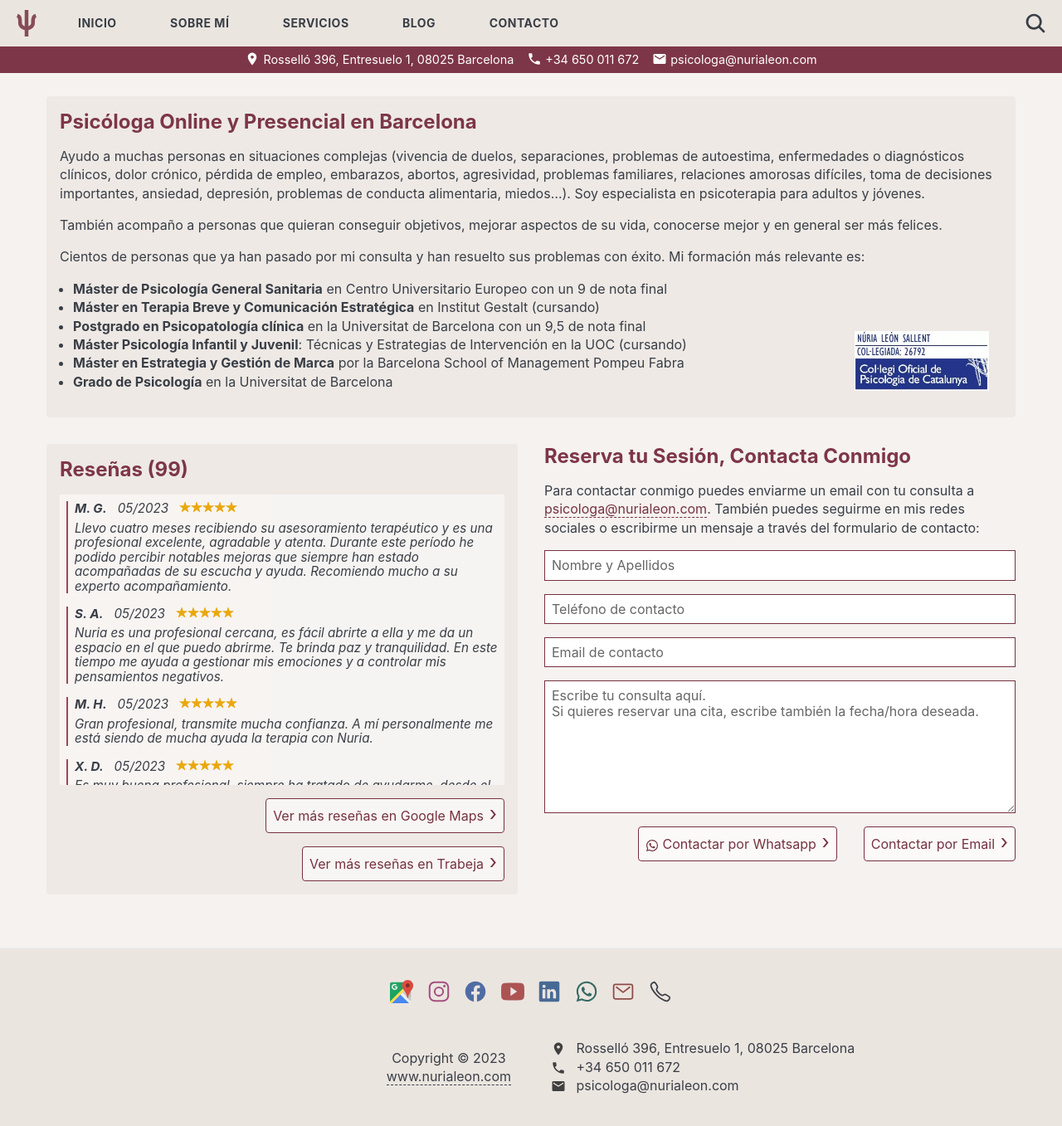
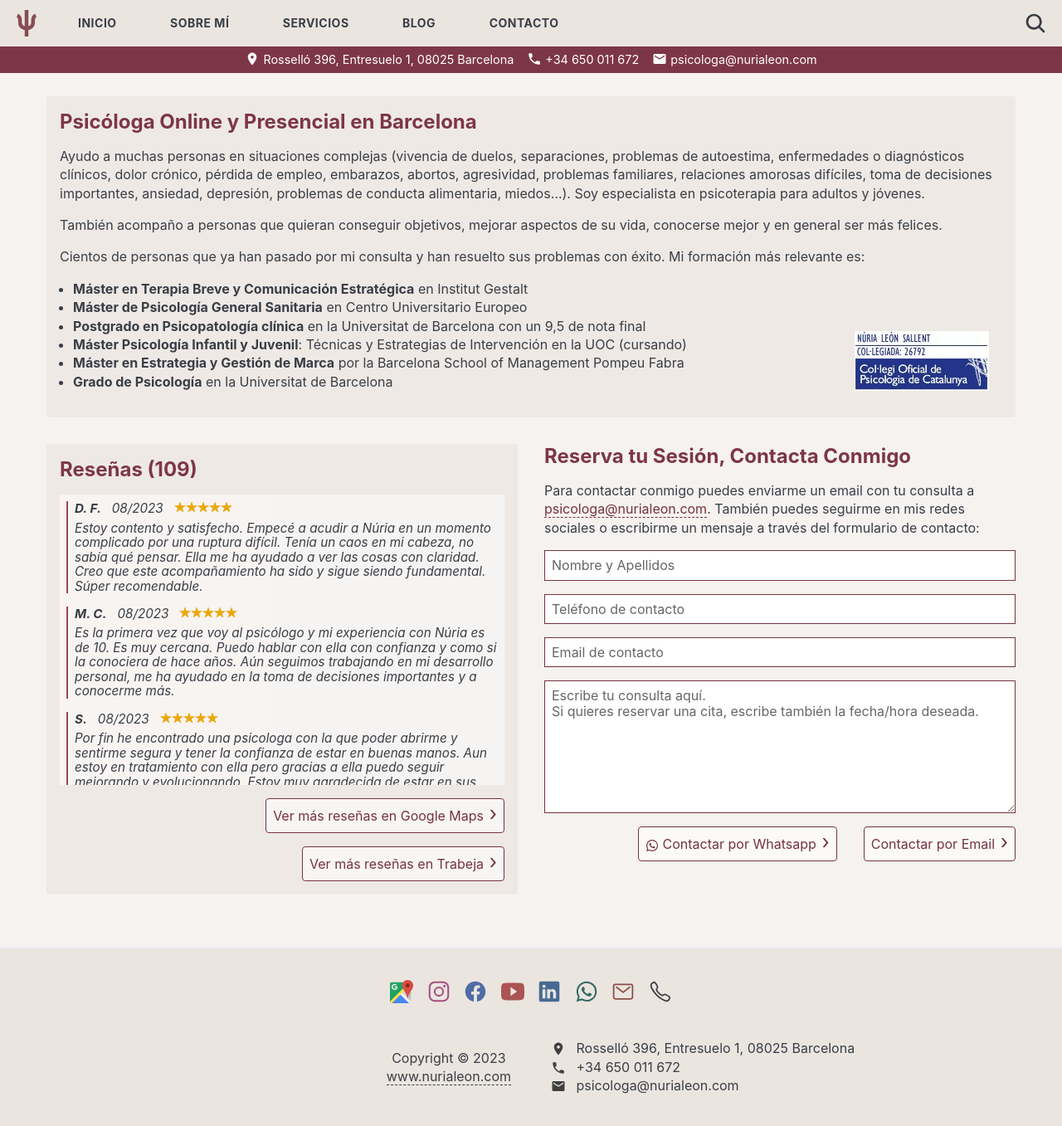
Before and after one commit to nurialeonsallent/nurialeon.com, a Jekyll site: the page built from _pages/home.md, in a window 1280 px wide and 1400 px high, scrolled down 419 px. Shown: the top 1357 px of the window at 83% size. Built offline with Jekyll 4.4.1, drawn with Linux system fonts in a browser that asks for light colours.

Commit message:
RESEÑAS

```diff
--- a/_data/reviews.yml
+++ b/_data/reviews.yml
@@ -1,3 +1,53 @@
+- name: D. F.
+  score: 5
+  date: 08/2023
+  text: Estoy contento y satisfecho. Empecé a acudir a Núria en un momento complicado por una ruptura difícil. Tenía un caos en mi cabeza, no sabía qué pensar. Ella me ha ayudado a ver las cosas con claridad. Creo que este acompañamiento ha sido y sigue siendo fundamental. Súper recomendable.
+
+- name: M. C.
+  score: 5
+  date: 08/2023
+  text: Es la primera vez que voy al psicólogo y mi experiencia con Núria es de 10. Es muy cercana. Puedo hablar con ella con confianza y como si la conociera de hace años. Aún seguimos trabajando en mi desarrollo personal, me ha ayudado en la toma de decisiones importantes y a conocerme más.
+
+- name: S.
+  score: 5
+  date: 08/2023
+  text: Por fin he encontrado una psicologa con la que poder abrirme y sentirme segura y tener la confianza de estar en buenas manos. Aun estoy en tratamiento con ella pero gracias a ella puedo seguir mejorando y evolucionando. Estoy muy agradecida de estar en sus manos.
+
+- name: C. M.
+  score: 5
+  date: 07/2023
+  text: Nuria es una gran profesional, atenta, amable y te hace sentir acompañada en los momentos que lo necesitas! 100% recomendable!
+
+- name: N. P.
+  score: 5
+  date: 07/2023
+  text: Muy atenta y comprometida! Está dispuesta a ayudarte en lo que haga falta, la recomendaría sin dudar
+
+- name: S. G.
+  score: 5
+  date: 07/2023
+  text: Anteriormente ya había acudido a algunos psicólogos pero no tuve un gran vínculo con ellos y no sentí un gran avance en mi proceso. Sin embargo, con Nuria he sentido una gran afinidad y, tanto las sesiones con ella como las herramientas que me da para mi día a día, han permitido que afronte muchas situaciones que antes no sabía como manejar y a conocerme un poco más a mi misma. Todavía estamos trabajando en ello pero, sin duda, la volvería a escoger por ser una gran profesional!
+
+- name: V. M.
+  score: 5
+  date: 07/2023
+  text: Una gran profesional con un gran aprecio por su trabajo. Siempre disponible para cualquier cosa. Siempre me senti mas ligera despues de las sesiones que hice con Núria.
+
+- name: D. V.
+  score: 5
+  date: 06/2023
+  text: Núria es una gran profesional, que me ha ayudado mucho a lo largo de todos estos meses que llevo acudiendo a su consulta. Es atenta, comprometida, y te da confianza. He notado una gran evolución en mi misma gracias a su ayuda. Sin duda la mejor decisión que tomé en su día, fue contactar con ella.
+
+- name: S. P.
+  score: 5
+  date: 06/2023
+  text: Nuria es una gran profesional. Muy cercana y te acompaña en todo el proceso. Está muy pendiente de sus pacientes. La recomiendo muchísimo.
+
+- name: F. S.
+  score: 5
+  date: 06/2023
+  text: Núria me ha ido dando herramientas muy valiosas para poderme enfrentar a situaciones que se me hacían muy complicadas. Se esfuerza por entenderte, conocer bien tu situación y acompañarte de una manera cercana y en confianza
+
 - name: M. G.
   score: 5
   date: 05/2023
--- a/_pages/home.md
+++ b/_pages/home.md
@@ -14,8 +14,8 @@ También acompaño a personas que quieran conseguir objetivos, mejorar aspectos
 
 Cientos de personas que ya han pasado por mi consulta y han resuelto sus problemas con éxito. Mi formación más relevante es:
 
-- **Máster de Psicología General Sanitaria** en Centro Universitario Europeo con un 9 de nota final
-- **Máster en Terapia Breve y Comunicación Estratégica** en Institut Gestalt (cursando)
+- **Máster en Terapia Breve y Comunicación Estratégica** en Institut Gestalt
+- **Máster de Psicología General Sanitaria** en Centro Universitario Europeo
 - **Postgrado en Psicopatología clínica** en la Universitat de Barcelona con un 9,5 de nota final
 - **Máster Psicología Infantil y Juvenil**: Técnicas y Estrategias de Intervención en la UOC (cursando)
 - **Máster en Estrategia y Gestión de Marca** por la Barcelona School of Management Pompeu Fabra
--- a/_pages/sobre-mi.md
+++ b/_pages/sobre-mi.md
@@ -23,8 +23,9 @@ Ya son centenares de personas las que han pasado por mi consulta y han resuelto
 
 ## ¿Cuál es mi formación más relevante?
 
-- **Máster de Psicología General Sanitaria** en Centro Universitario Superior Europeo
-- **Máster en Terapia Breve y Comunicación Estrategica en Institut Gestalt** (cursando)
+
+- **Máster en Terapia Breve y Comunicación Estrategica en Institut Gestalt** (2022-2023)
+- **Máster de Psicología General Sanitaria** en Centro Universitario Superior Europeo (2022)
 - **Máster Psicología Infantil y Juvenil**: Técnicas y Estrategias de Intervención en la UOC (cursando)
 - **Postgrado en Psicopatología clínica** por la Universitat de Barcelona con un 9,5 de nota final (2021)
 - **Máster en Estrategia y Gestión de marca** por la Barcelona School of Management de la Universitat Pompeu Fabra con un 8,2 de nota final (2018)
@@ -43,19 +44,24 @@ Ya son centenares de personas las que han pasado por mi consulta y han resuelto
 
 Durante la pandemia del Covid-19 tuve la oportunidad de trabajar en la multinacional de salud **Teladoc Health** y definir un proyecto de psicología para algunas de las mutuas de salud más importantes a nivel nacional, incluída AXA. Durante todo el proyecto, fui la **responsable de la definición estratégica del servicio pionero de orientación psicológica y emocional** . Asimismo, estuve trabajando como _psicóloga_ en el proyecto y pude ayudar a todas las personas que necesitaban apoyo psicológico durante el momento de la pandemia.
 
-También he trabajado en un _centro especializado en psicomotricidad y lateralidad_ con familias y niños y adolescentes con dificultades de aprendizaje, tdah, autismo y problemas de lateralidad cruzada.
+También he trabajado en un _centro especializado en psicomotricidad y lateralidad_ con familias, niños y adolescentes con dificultades de aprendizaje, tdah, autismo y problemas de lateralidad cruzada.
 
 ![Terapia psicológica]({{ site.baseurl }}/images/nurialeon_lateralidad.webp)
 _Psicóloga Infantojuvenil experimentada en lateralidad cruzada_
 
-Paralelamente, siempre estoy en constante supervisión clínica y recientemente he estado 9 meses colaborando en el **Centro de Júlia Pascual**, un centro de referencia de Barcelona de la Terapia Breve Estratégica. Durante mi experiencia he podido asistir a las sesiones de psicoterapia supervisada por la misma **Júlia Pascual**, embajadora de la Terapia Breve Estratégica en España, quien me ha formado y supervisado sobre esta metología terapéutica.
+Paralelamente, siempre estoy en constante supervisión clínica y durante el 2022 estuve 9 meses colaborando en el **Centro de Júlia Pascual**, un centro de referencia de Barcelona de la Terapia Breve Estratégica. Durante mi colaboración pude asistir a las sesiones de psicoterapia supervisada por la misma **Júlia Pascual**, embajadora de la Terapia Breve Estratégica en España, quien me ha formado y supervisado sobre esta metología terapéutica.
 
 ![Terapia psicológica]({{ site.baseurl }}/images/juliapascualnurialeon.webp)
-_Núria León y Júlia Pascual en el Colegio de Psicólogos de Catalunya_
+_Júlia Pascual y Núria León en el Colegio de Psicólogos de Catalunya_
+
+Durante este 2023, he realizado un **Máster de Comunicación y Terapia Breve Estratégica** en el Institut Gestalt con los profesores **Adela Resurrección** y **Santiago del Olmo**, pioneros en España de la Terapia Breve Estratégica y formados en Arezzo por **Giorgio Nardone**.
+
+![Terapia psicológica]({{ site.baseurl }}/images/copc-terapia-breve.jpeg)
+_Adela Resurrección, Júlia Pascual, Santiago del Olmo y Núria León en una conferencia sobre terapia breve estratégica en el Colegio de Psicólogos de Catalunya_
 
 Puedes ver mi [Linkedin](https://www.linkedin.com/in/nurialeonsallent/), donde tengo toda mi trayectoria profesional con más detalle.
 
-## Medios de comunicación
+## Medios de Comunicación
 
 Puedes seguirme en todas mis redes sociales en las que vas a encontrar todo el contenido, entrevistas y reflexiones que voy publicando. También he realizado entrevistas en diferentes medios, como por ejemplo:
 
--- a/docker-compose.yml
+++ b/docker-compose.yml
@@ -11,3 +11,4 @@ services:
     volumes:
       - .:/srv/jekyll
       - ./vendor/bundle:/usr/local/bundle
+    restart: always
```
Also changed, not shown: images/copc-terapia-breve.jpeg (added).
